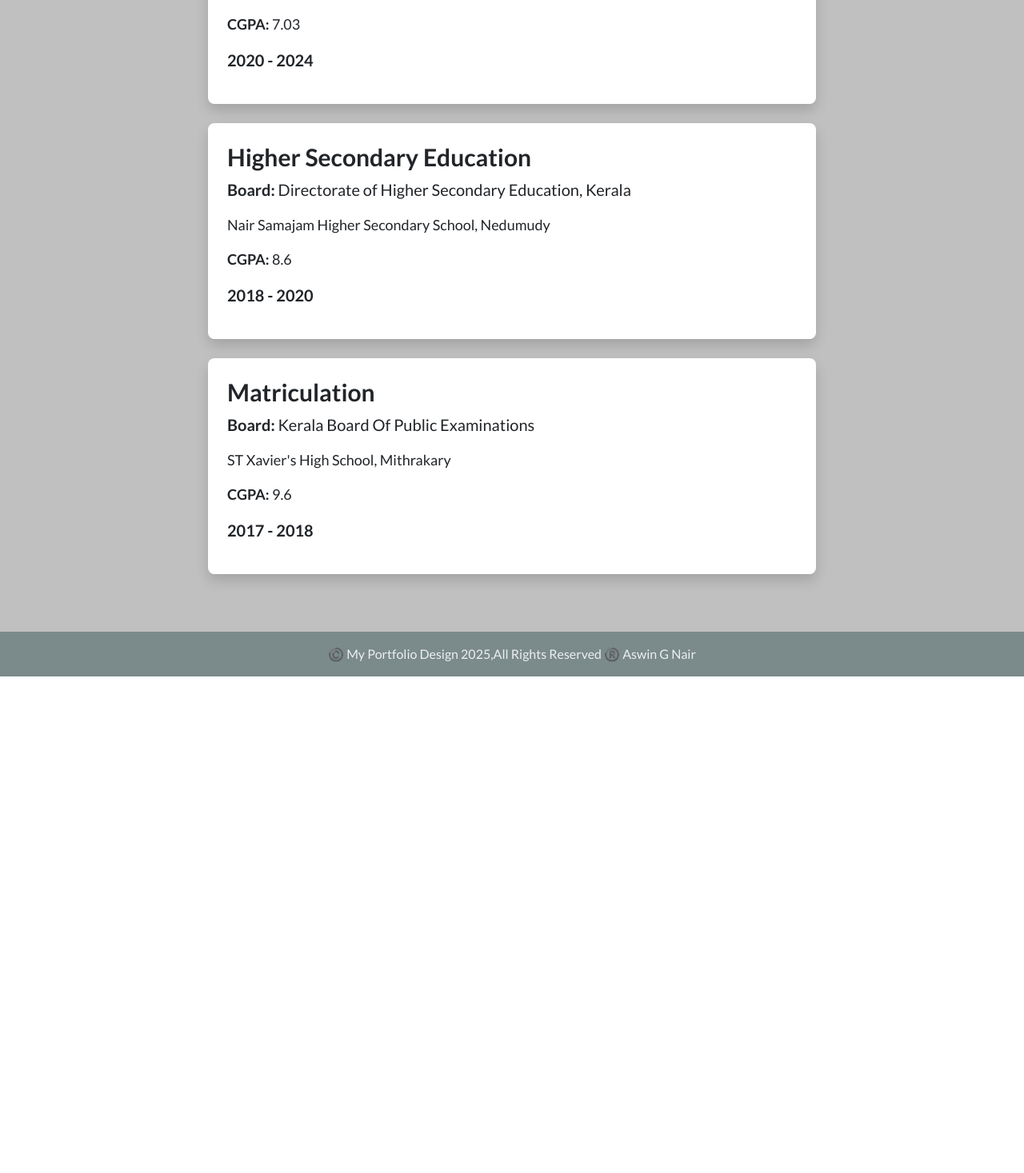
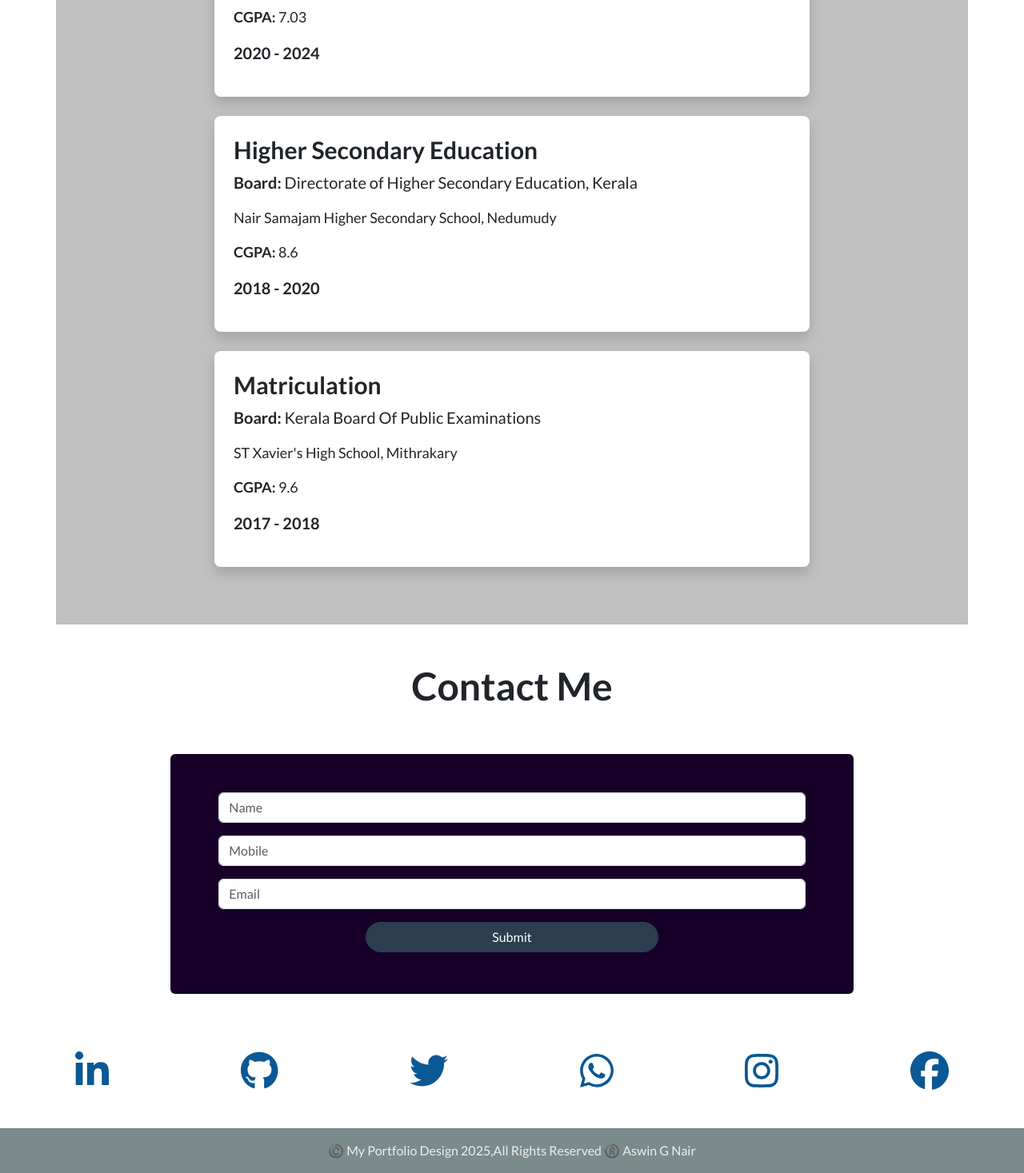
Before and after one commit to ASWINGNAIR/My_Portfolio_Frontend, a React (Vite) app: page / in a window 1280 px wide. Shown: the part 2758-4225 px from the top of the page at 80% size. Before the commit the page ends 3604 px from the top, so only its background shows below. Built offline with nearby package versions, Linux system fonts and the light colour scheme.

Commit message:
contact done

```diff
--- a/src/App.jsx
+++ b/src/App.jsx
@@ -2,7 +2,6 @@ import { Route, Routes } from 'react-router-dom'
 import './App.css'
 import Home from './Pages/Home'
 import Project from './Pages/Project'
-import Contact from './Pages/Contact'
 import AswinPage from './Pages/AswinPage'
 import PageNotFound from './Pages/PageNotFound'
 import Header from './Components/Header'
@@ -16,7 +15,6 @@ function App() {
       <Routes>
         <Route  path='/' element={<Home />} />
         <Route path='/project' element={<Project/>} />
-        <Route path='/contact' element={<Contact />} />
         <Route path='/aswin' element={<AswinPage />} />
         <Route path='*' element={<PageNotFound />} />
        </Routes>
--- /dev/null
+++ b/src/Components/Contact.jsx
@@ -0,0 +1,43 @@
+import { faFacebook, faGithub, faInstagram, faLinkedinIn, faTwitter, faWhatsapp } from '@fortawesome/free-brands-svg-icons'
+import { FontAwesomeIcon } from '@fortawesome/react-fontawesome'
+import React from 'react'
+
+
+function Contact() {
+  return (
+    <>
+      <div className='container-fluid mb-5' id='contact'>
+
+        {/* Form */}
+
+        <div className="row mt-4">
+        <h1 className='text-center fw-bolder'>Contact Me</h1>
+          <div className="col-lg-2"></div>
+          <div className="col-lg-8 mt-5 rounded"  style={{backgroundColor:"rgb(23, 0, 40)" , height:"300px"}}>
+            <form className='d-flex flex-column mt-5 px-5'>
+              <input className='form-control mb-3 ' type="text" placeholder='Name' />
+              <input className='form-control mb-3' type="tel"  placeholder='Mobile'/>
+              <input className='form-control mb-3' type="email" placeholder='Email' />
+              <button className='btn btn-primary w-50 mx-auto rounded-pill'>Submit</button>
+            </form>
+          </div>
+          <div className="col-lg-2"></div>
+        </div>
+
+          {/* Social Media */ }
+          <div className="row mt-5">
+            <div className='d-flex mt-4 justify-content-around'>
+                <a href=""  target="_blank" ><FontAwesomeIcon className='fa-3x' icon={faLinkedinIn} style={{color: "#0a5894",}} /></a>
+                <a href=""  target="_blank" ><FontAwesomeIcon className='fa-3x' icon={faGithub} style={{color: "#0a5894",}} /></a>
+                <a href=""  target="_blank" ><FontAwesomeIcon className='fa-3x' icon={faTwitter} style={{color: "#0a5894",}} /></a>
+                <a href=""  target="_blank" ><FontAwesomeIcon className='fa-3x' icon={faWhatsapp} style={{color: "#0a5894",}} /></a>
+                <a href=""  target="_blank" ><FontAwesomeIcon className='fa-3x' icon={faInstagram} style={{color: "#0a5894",}} /></a>
+                <a href=""  target="_blank" ><FontAwesomeIcon className='fa-3x' icon={faFacebook} style={{color: "#0a5894",}} /></a>
+            </div>
+          </div>
+      </div>
+    </>
+  )
+}
+
+export default Contact
--- a/src/Components/Education.jsx
+++ b/src/Components/Education.jsx
@@ -2,12 +2,11 @@ import React from 'react';
 
 function Education() {
   return (
-    <div className="container-fluid py-5" style={{ backgroundColor: "silver" }} id='education'>
+    <div className="container py-5 mb-5" style={{ backgroundColor: "silver" }} id='education'>
       <h1 className='text-center text-light fw-bolder' style={{ fontSize: "50px" }}>Education</h1>
-      <hr />
 
       <div className="container">
-        <div className="row justify-content-center pt-4">
+        <div className="row justify-content-center pt-4 mt-4">
 
           <div className='col-lg-8 col-md-10 col-sm-12 p-4 shadow rounded-3 bg-white mb-4'>
             <h3 className='fw-bold' style={{ fontSize: "30px" }}>Bachelor's Degree in Computer Science & Engineering</h3>
--- a/src/Components/Header.jsx
+++ b/src/Components/Header.jsx
@@ -23,7 +23,7 @@ function Header() {
             <Nav.Link href="#skill" className='ms-3'>Skills</Nav.Link>
             <Nav.Link href="#education" className='ms-3'>Education</Nav.Link>
             <Nav.Link href="/project" className='ms-3'>Projects</Nav.Link>
-            <Nav.Link href="/contact" className='ms-3'>Contact</Nav.Link>
+            <Nav.Link href="#contact" className='ms-3'>Contact</Nav.Link>
           </Nav>
           <Form className="d-flex me-4">
             <Form.Control type="search"  placeholder="Search" className="me-2" aria-label="Search" />
--- a/src/Pages/Contact.jsx
+++ /dev/null
@@ -1,9 +0,0 @@
-import React from 'react'
-
-function Contact() {
-  return (
-    <div>Contact</div>
-  )
-}
-
-export default Contact
--- a/src/Pages/Home.jsx
+++ b/src/Pages/Home.jsx
@@ -3,6 +3,7 @@ import Img1 from '../assets/profImg1.jpg';
 import Resume from '../assets/ASWIN_Feb_RESUME.pdf';
 import Skills from '../Components/Skills'
 import Education from '../Components/Education'
+import Contact from '../Components/Contact'
 
 function Home() {
   return (
@@ -70,6 +71,8 @@ function Home() {
 
       <Education />
 
+      <Contact />
+
     </>
   )
 }
--- a/src/Pages/PageNotFound.jsx
+++ b/src/Pages/PageNotFound.jsx
@@ -2,7 +2,19 @@ import React from 'react'
 
 function PageNotFound() {
   return (
-    <div>PageNotFound</div>
+    <>
+      <div className="container-fluid p-5">
+        <div className="row">
+          <div className="col-md-2"></div>
+          <div className="col-md-8 d-flex justify-content-center align-items-center flex-column">
+            <img className='w-50' src="https://cdn.svgator.com/images/2024/04/electrocuted-caveman-animation-404-error-page.gif" alt="Page Not Found" />
+            <h1>Look like you're lost</h1>
+            <h4 className='mt-3'>The page you are looking is unavailable</h4>
+          </div>
+          <div className="col-md-2"></div>
+        </div>
+      </div>
+    </>
   )
 }
 
--- a/src/Pages/Project.jsx
+++ b/src/Pages/Project.jsx
@@ -2,7 +2,16 @@ import React from 'react'
 
 function Project() {
   return (
-    <div>Project</div>
+    <>
+      <div className="container">
+        <div className="row">
+          <div className="col-lg-3"></div>
+          <div className="col-lg-3"></div>
+          <div className="col-lg-3"></div>
+          <div className="col-lg-3"></div>
+        </div>
+      </div>
+    </>
   )
 }
 
```
